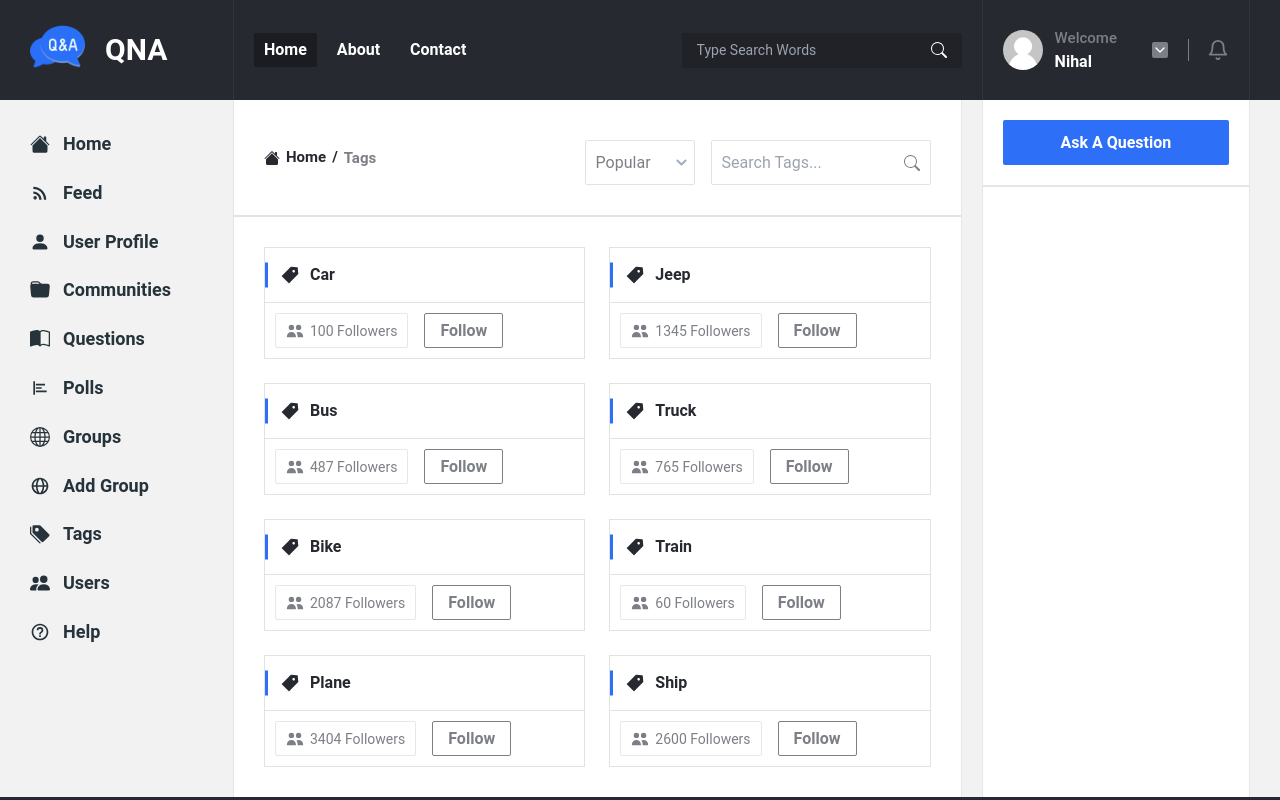
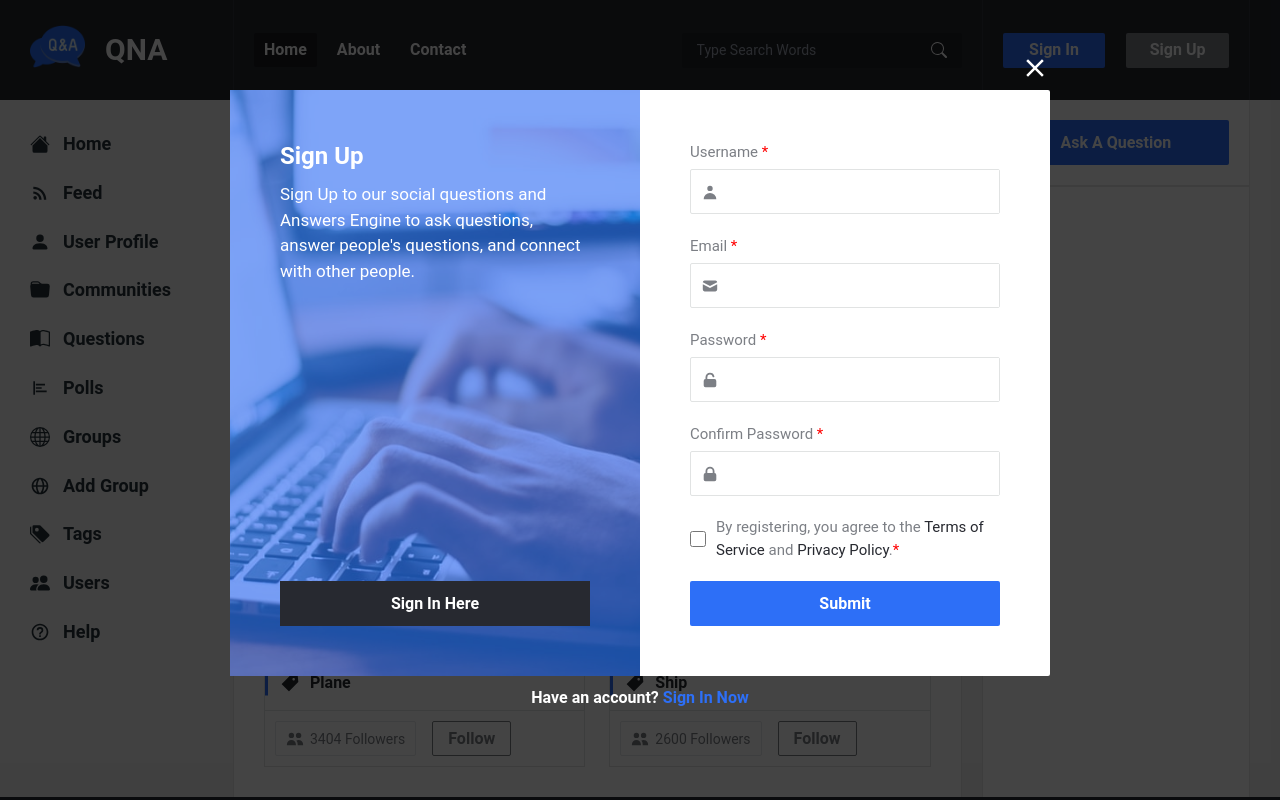
Before and after one commit to nihal-01/qna-website, a Next.js app: page /tags in a window 1280 px wide. Shown: the top 800 px of the page. Built offline with nearby package versions, Linux system fonts and the light colour scheme.

Commit message:
login and signup popup cards added

```diff
--- a/components/Header.jsx
+++ b/components/Header.jsx
@@ -5,6 +5,7 @@ import { BsSearch } from 'react-icons/bs';
 import { FiLock, FiMenu, FiChevronDown, FiBell } from 'react-icons/fi';
 
 import { logoImg, avatarImg } from '../public/images';
+import { LoginCard, SignupCard } from './';
 
 const styles = {
     wrapper: `w-[100%] h-[70px] lg:h-[100px] bg-primaryColor`,
@@ -38,13 +39,25 @@ const styles = {
     accountDropdownActive: `max-h-[500px]`,
 };
 
-const IS_LOGGEDIN = true;
+const IS_LOGGEDIN = false;
 
 export default function Header() {
     const [isDropdownOpen, setIsDropdownOpen] = useState(false);
+    const [isLoginOpen, setIsLoginOpen] = useState(false);
+    const [isSignupOpen, setIsSignupOpen] = useState(true);
+
+    console.log('object');
 
     return (
         <div className={styles.wrapper}>
+            <LoginCard
+                isLoginOpen={isLoginOpen}
+                setIsLoginOpen={setIsLoginOpen}
+            />
+            <SignupCard
+                isSignupOpen={isSignupOpen}
+                setIsSignupOpen={setIsSignupOpen}
+            />
             <div className={styles.container}>
                 <div className={styles.headerLeft}>
                     <button className={styles.menuIcon}>
@@ -163,6 +176,9 @@ export default function Header() {
                                 className={
                                     styles.button + ' ' + styles.signinBtn
                                 }
+                                onClick={() => {
+                                    setIsLoginOpen(true);
+                                }}
                             >
                                 Sign In
                             </button>
@@ -170,9 +186,13 @@ export default function Header() {
                                 className={
                                     styles.button + ' ' + styles.signupBtn
                                 }
+                                onClick={() => {
+                                    setIsSignupOpen(true);
+                                }}
                             >
                                 Sign Up
                             </button>
+                            {/* <SignupCard /> */}
                         </>
                     )}
                 </div>
--- a/components/LoginCard.jsx
+++ b/components/LoginCard.jsx
@@ -1,5 +1,105 @@
+import Image from 'next/image';
+import Link from 'next/link';
 import React from 'react';
+import { MdClose } from 'react-icons/md';
 
-export default function LoginCard() {
-    return <div>LoginCard</div>;
+import { LoginForm } from '.';
+import { loginImg } from '../public/images';
+
+const styles = {
+    container: `fixed inset-0 bg-[#000b] z-20 flex items-center justify-center`,
+    cardWrapper: `w-[850px] max-w-[100%] h-[100%] flex flex-col items-center justify-center p-[15px] `,
+    card: `relative w-[100%] rounded-sm bg-white lg:grid lg:grid-cols-2 ease-out duration-100 `,
+    leftWrapper: `relative hidden lg:block`,
+    imgWrapper: `relative w-[100%] h-[100%] overflow-hidden`,
+    imgOverlay: `absolute inset-0 opacity-60 bg-secondaryColor`,
+    headerWrapper: `absolute inset-0 h-[100%] p-[50px] flex flex-col`,
+    contentWrapper: `grow`,
+    heading: `text-white text-2xl font-semibold mb-[10px]`,
+    para: `text-white text-[17px]`,
+    signUpBtn: `grow-0 w-[100%] h-[45px] bg-primaryColor text-white font-semibold`,
+    formWrapper: `p-[15px] lg:p-[50px]`,
+    closeBtn: `absolute right-0 top-[-37px] text-3xl text-white `,
+    signupTxt: `text-center text-white mt-[10px] font-semibold `,
+};
+
+export default function LoginCard({ isLoginOpen, setIsLoginOpen }) {
+    return (
+        <div
+            className={
+                styles.container + ` ${isLoginOpen ? 'visible' : 'invisible'}`
+            }
+            id='loginCardContainer'
+            onClick={(e) => {
+                if (
+                    e.target === document.getElementById('loginCardContainer')
+                ) {
+                    setIsLoginOpen(false);
+                }
+            }}
+        >
+            <div
+                className={styles.cardWrapper}
+                id='loginCard'
+                onClick={(e) => {
+                    if (e.target === document.getElementById('loginCard')) {
+                        setIsLoginOpen(false);
+                    }
+                }}
+            >
+                <div
+                    className={
+                        styles.card +
+                        ` ${
+                            isLoginOpen
+                                ? 'opacity-100 translate-y-0'
+                                : 'opacity-0 translate-y-[-50%]'
+                        }`
+                    }
+                >
+                    <div className={styles.leftWrapper}>
+                        <div className={styles.imgWrapper}>
+                            <Image
+                                src={loginImg}
+                                alt=''
+                                layout='fill'
+                                objectFit='cover'
+                            />
+                        </div>
+                        <div className={styles.imgOverlay}></div>
+                        <div className={styles.headerWrapper}>
+                            <div className={styles.contentWrapper}>
+                                <h3 className={styles.heading}>Sign In</h3>
+                                <p className={styles.para}>
+                                    Login to our social questions & Answers
+                                    Engine to ask questions answer people&#39;s
+                                    questions & connect with other people.
+                                </p>
+                            </div>
+                            <button className={styles.signUpBtn}>
+                                Sign Up Here
+                            </button>
+                        </div>
+                    </div>
+                    <div className={styles.formWrapper}>
+                        <LoginForm />
+                    </div>
+                    <button
+                        className={styles.closeBtn}
+                        onClick={() => {
+                            setIsLoginOpen(false);
+                        }}
+                    >
+                        <MdClose />
+                    </button>
+                </div>
+                <div className={styles.signupTxt}>
+                    Don&#39;t have account,{' '}
+                    <span className='text-secondaryColor transition-colors hover:text-white cursor-pointer'>
+                        Sign Up Here
+                    </span>
+                </div>
+            </div>
+        </div>
+    );
 }
--- a/components/LoginForm.jsx
+++ b/components/LoginForm.jsx
@@ -46,7 +46,7 @@ export default function LoginForm() {
                         type='checkbox'
                         name=''
                         id='checkbox'
-                        checked
+                        // checked
                         className={styles.checkbox}
                     />
                     <label htmlFor='checkbox' className='text-grayColor text-[15px] lg:text-base'>Remember Me!</label>
--- a/components/SignupCard.jsx
+++ b/components/SignupCard.jsx
@@ -1,5 +1,104 @@
 import React from 'react';
+import Image from 'next/image';
+import { MdClose } from 'react-icons/md';
 
-export default function SignupCard() {
-    return <div>SignupCard</div>;
+import { SignupForm } from '.';
+import { loginImg } from '../public/images';
+
+const styles = {
+    container: `fixed inset-0 bg-[#000b] z-20 flex items-center justify-center`,
+    cardWrapper: `w-[850px] max-w-[100%] h-[100%] flex flex-col items-center justify-center p-[15px] `,
+    card: `relative w-[100%] rounded-sm bg-white lg:grid lg:grid-cols-2 ease-out duration-100 `,
+    leftWrapper: `relative hidden lg:block`,
+    imgWrapper: `relative w-[100%] h-[100%] overflow-hidden`,
+    imgOverlay: `absolute inset-0 opacity-60 bg-secondaryColor`,
+    headerWrapper: `absolute inset-0 h-[100%] p-[50px] flex flex-col`,
+    contentWrapper: `grow`,
+    heading: `text-white text-2xl font-semibold mb-[10px]`,
+    para: `text-white text-[17px]`,
+    signInBtn: `grow-0 w-[100%] h-[45px] bg-primaryColor text-white font-semibold`,
+    formWrapper: `p-[15px] lg:p-[50px]`,
+    closeBtn: `absolute right-0 top-[-37px] text-3xl text-white `,
+    signInTxt: `text-center text-white mt-[10px] font-semibold `,
+};
+
+export default function SignupCard({ isSignupOpen, setIsSignupOpen }) {
+    return (
+        <div
+            className={
+                styles.container + ` ${isSignupOpen ? 'visible' : 'invisible'}`
+            }
+            id='signupCardContainer'
+            onClick={(e) => {
+                if (
+                    e.target === document.getElementById('signupCardContainer')
+                ) {
+                    setIsSignupOpen(false);
+                }
+            }}
+        >
+            <div
+                className={styles.cardWrapper}
+                id='signupCard'
+                onClick={(e) => {
+                    if (e.target === document.getElementById('signupCard')) {
+                        setIsSignupOpen(false);
+                    }
+                }}
+            >
+                <div
+                    className={
+                        styles.card +
+                        ` ${
+                            isSignupOpen
+                                ? 'opacity-100 translate-y-0'
+                                : 'opacity-0 translate-y-[-50%]'
+                        }`
+                    }
+                >
+                    <div className={styles.leftWrapper}>
+                        <div className={styles.imgWrapper}>
+                            <Image
+                                src={loginImg}
+                                alt=''
+                                layout='fill'
+                                objectFit='cover'
+                            />
+                        </div>
+                        <div className={styles.imgOverlay}></div>
+                        <div className={styles.headerWrapper}>
+                            <div className={styles.contentWrapper}>
+                                <h3 className={styles.heading}>Sign Up</h3>
+                                <p className={styles.para}>
+                                    Sign Up to our social questions and Answers
+                                    Engine to ask questions, answer people&#39;s
+                                    questions, and connect with other people.
+                                </p>
+                            </div>
+                            <button className={styles.signInBtn}>
+                                Sign In Here
+                            </button>
+                        </div>
+                    </div>
+                    <div className={styles.formWrapper}>
+                        <SignupForm />
+                    </div>
+                    <button
+                        className={styles.closeBtn}
+                        onClick={() => {
+                            setIsSignupOpen(false);
+                        }}
+                    >
+                        <MdClose />
+                    </button>
+                </div>
+                <div className={styles.signInTxt}>
+                    Have an account?{' '}
+                    <span className='text-secondaryColor transition-colors hover:text-white cursor-pointer'>
+                        Sign In Now
+                    </span>
+                </div>
+            </div>
+        </div>
+    );
 }
--- a/components/SignupForm.jsx
+++ b/components/SignupForm.jsx
@@ -65,12 +65,12 @@ export default function SignupForm() {
                     type='checkbox'
                     name=''
                     id='checkbox'
-                    checked
+                    // checked
                     className={styles.checkbox}
                 />
                 <label
                     htmlFor='checkbox'
-                    className='text-grayColor text-[14px] lg:text-base'
+                    className='text-grayColor text-[14px] lg:text-[15px]'
                 >
                     By registering, you agree to the{' '}
                     <span className='text-primaryColor transition-all hover:text-secondaryColor'>
--- a/public/images/index.js
+++ b/public/images/index.js
@@ -1,4 +1,5 @@
 import logoImg from './logo.png';
 import avatarImg from './avatar.png';
+import loginImg from './login.jpeg';
 
-export { logoImg, avatarImg };
+export { logoImg, avatarImg, loginImg };
```
Also changed, not shown: login.jpeg (added), public/images/login.jpeg (added).
